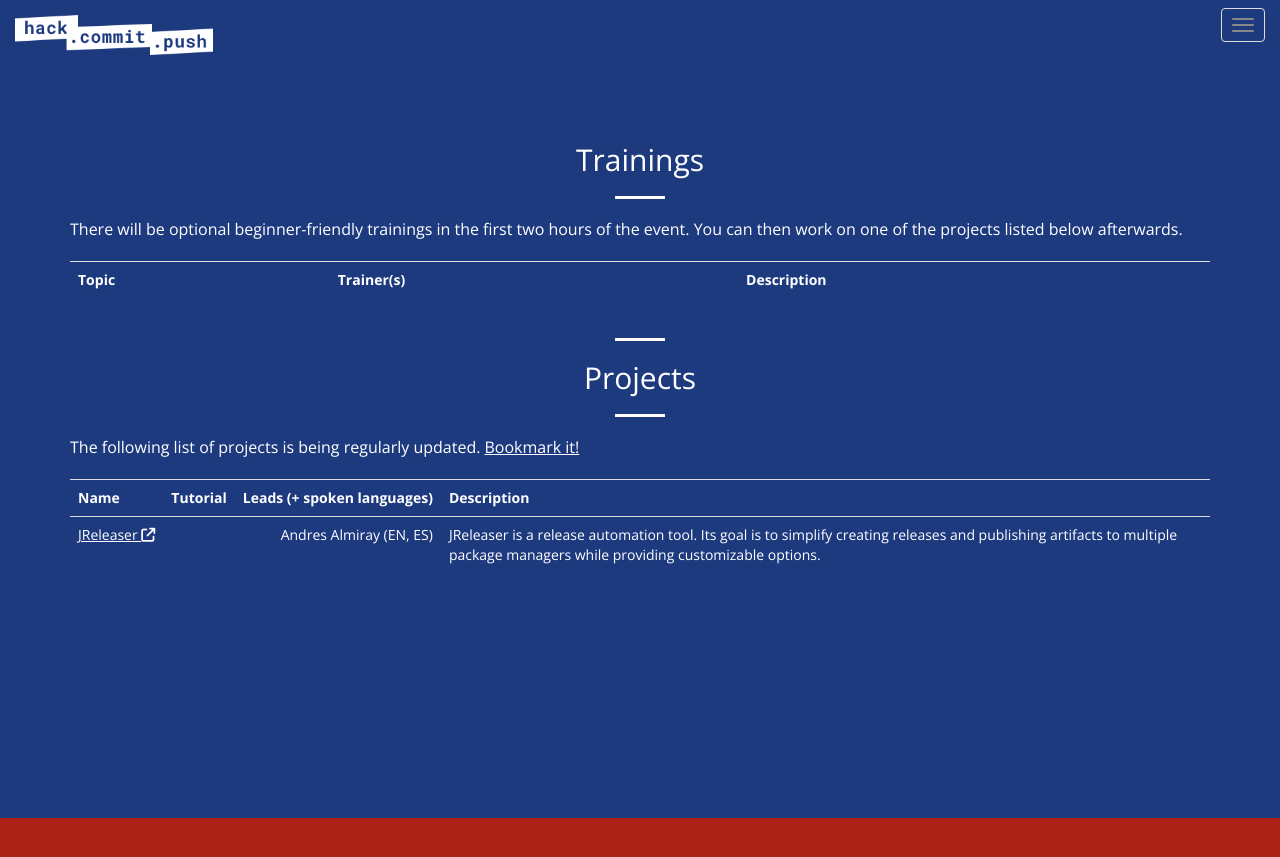
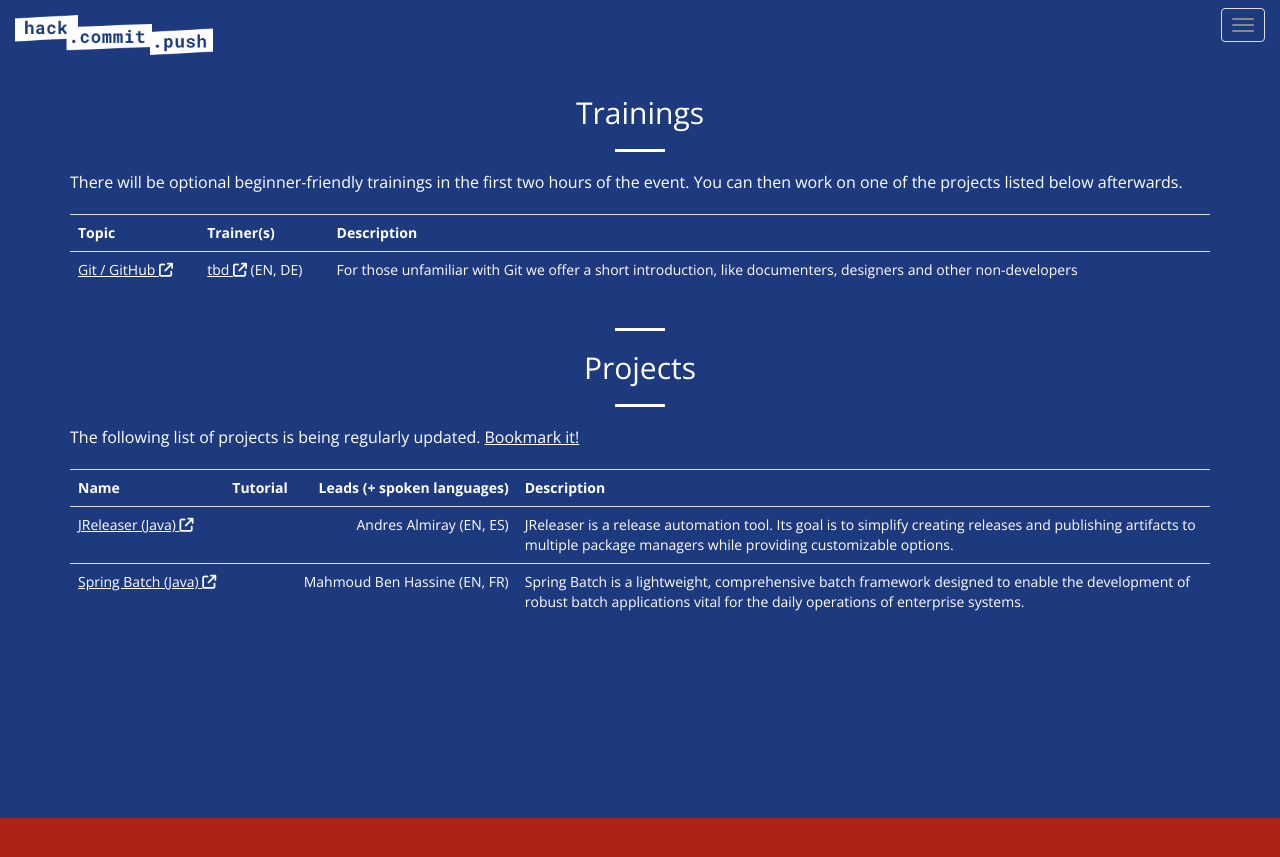
Before and after one commit to hack-commit-push/winterthur2025, a Jekyll site: the page built from index.html, in a window 1280 px wide and 900 px high, scrolled down 4287 px. Shown: the top 857 px of the window. Built offline with Jekyll 4.4.1, drawn with Linux system fonts in a browser that asks for light colours.

Commit message:
added sponsor, project, training
added tpw as sponsor, spring batch as project and Git as training

```diff
--- a/_data/projects.yml
+++ b/_data/projects.yml
@@ -24,7 +24,7 @@
 #  contributions: #links to contributions (once the event is done)
 #   - https://example.com/my/contribution # can be a commit, a pull/merge request...
 
-- name: JReleaser
+- name: JReleaser (Java)
   url: https://jreleaser.org/
   description: JReleaser is a release automation tool. Its goal is to simplify creating releases and publishing artifacts to multiple package managers while providing customizable options.
   leads:
@@ -33,3 +33,12 @@
         - EN
         - ES
   contributions:
+- name: Spring Batch (Java)
+  url: https://spring.io/projects/spring-batch
+  description: Spring Batch is a lightweight, comprehensive batch framework designed to enable the development of robust batch applications vital for the daily operations of enterprise systems.
+  leads:
+    - name: Mahmoud Ben Hassine
+      spoken_languages:
+        - EN
+        - FR
+  contributions:
--- a/_data/sponsors.yml
+++ b/_data/sponsors.yml
@@ -1,3 +1,6 @@
+- name: Technopark Winterthur
+  url: https://tpw.ch
+  picture: tpw-logo_red-white_small.png
 - name: Swicket
   url: https://swicket.io
   picture: swicket.svg
--- a/_data/trainings.yml
+++ b/_data/trainings.yml
@@ -15,3 +15,11 @@
 #      spoken_languages:
 #        - EN
 #        - DE
+- topic: Git / GitHub
+  description: For those unfamiliar with Git we offer a short introduction, like documenters, designers and other non-developers
+  trainers:
+    - name: tbd
+      profile_url: https://github.com/
+      spoken_languages:
+        - EN
+        - DE
```
Also changed, not shown: img/tpw-logo_red-white_small.png (added).
